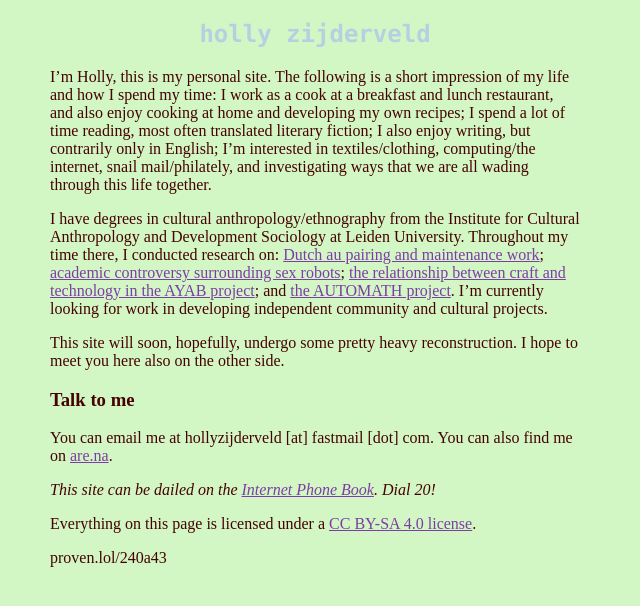
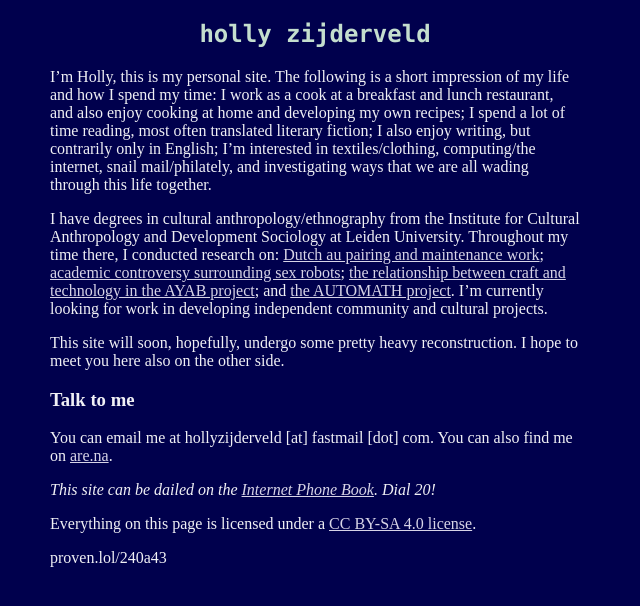
Before and after one commit to hollyz1jderveld/hollyz1jderveld.github.io, a Jekyll site: the page built from index.md, in a window 1280 px wide. Shown: the top 606 px of the page, without its empty margins (0-640 px from the left). Built offline with Jekyll 4.4.1, drawn with Linux system fonts in a browser that asks for light colours; some web fonts are replaced; Markdown is read by kramdown in place of the engine named in the settings; our own code applies the rules of GitHub Pages for plain Markdown files.

Commit message:
Update style.css

```diff
--- a/assets/css/style.css
+++ b/assets/css/style.css
@@ -1,22 +1,22 @@
 /* @import "{{ minima }}"; */
 
 body {
-    color:#460202;
-    background-color: #d2f7c5;
+    color:#f0f0f5;
+    background-color: #00004d;
     margin-left: 50px;
     margin-right: 700px;
 }
 
 h2 {
-    color: #B6D0E2;
+    color: #c4dece;
     text-align: center;
     font-family: 'Lucida Console';
 }
 
 a:link {
-    color:#7e3ca7;
+    color:#d7d4e7;
 }
 
 a:visited {
-    color:rgb(252, 91, 155)
+    color:#c4dece
 }
```
